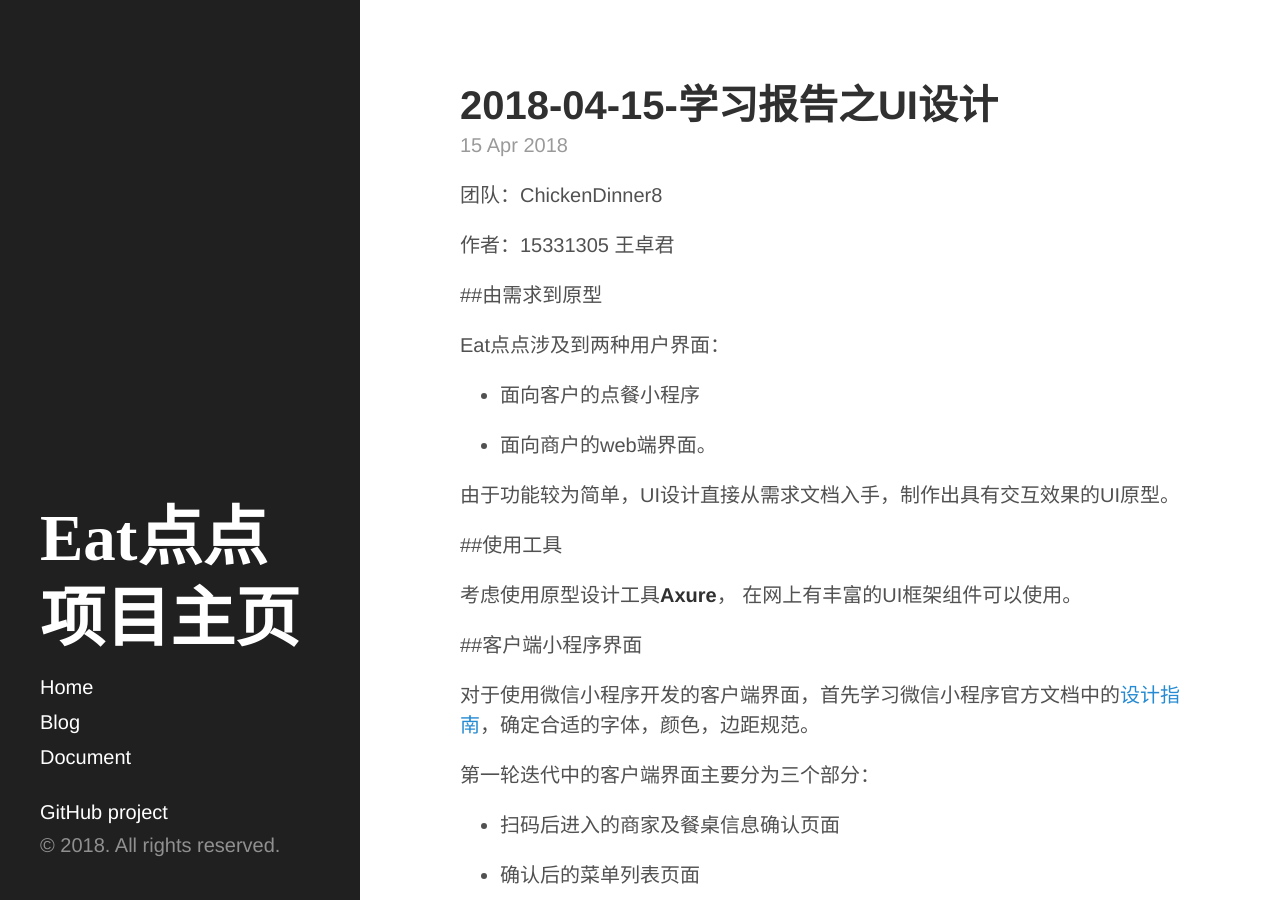
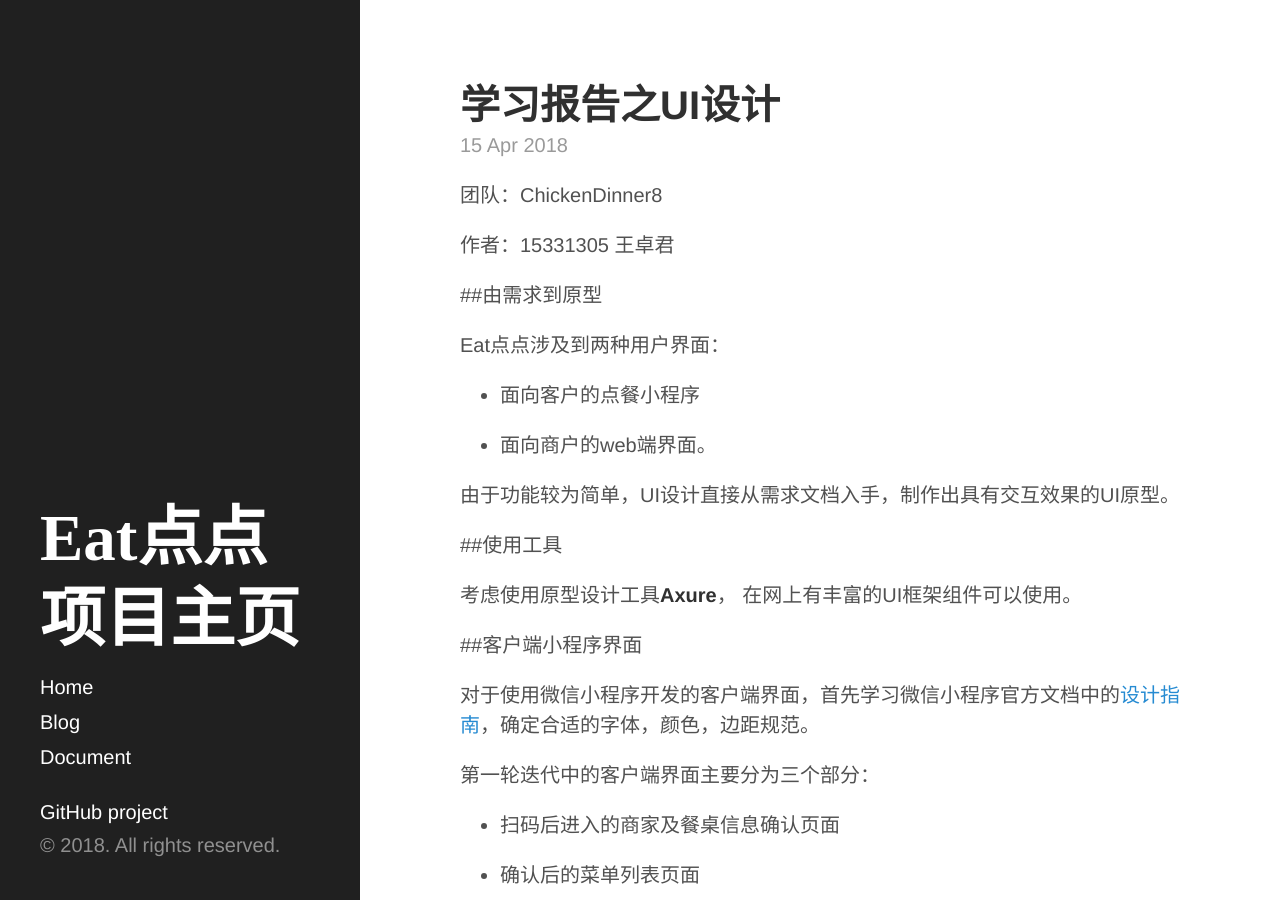
Before and after one commit to ChickenDinner8/ChickenDinner8.github.io, a Jekyll site: the page built from _posts/2018-04-15-学习报告之UI设计.md, in a window 1280 px wide and 900 px high. Built offline with Jekyll 4.4.1, drawn with Linux system fonts in a browser that asks for light colours; part of the change alters nothing that is shown.

Commit message:
modified image link

```diff
--- a/_posts/2018-04-15-学习报告之UI设计.md
+++ b/_posts/2018-04-15-学习报告之UI设计.md
@@ -1,6 +1,6 @@
 ---
 layout: post
-title: 2018-04-15-学习报告之UI设计
+title: 学习报告之UI设计
 tags : blog
 ---
 
@@ -88,8 +88,8 @@ Eat点点涉及到两种用户界面：
 
 感谢网络上UI组件的制作者们！
 
-[1]: https://raw.githubusercontent.com/ChickenDinner8/ChickenDinner8.github.io/master/public/img/lun/客户端UI1.PNG
-[2]: https://raw.githubusercontent.com/ChickenDinner8/ChickenDinner8.github.io/master/public/img/lun/客户端UI2.PNG
-[3]: https://raw.githubusercontent.com/ChickenDinner8/ChickenDinner8.github.io/master/public/img/lun/客户端UI3.PNG
-[4]: https://raw.githubusercontent.com/ChickenDinner8/ChickenDinner8.github.io/master/public/img/lun/商户端UI1.PNG
-[5]: https://raw.githubusercontent.com/ChickenDinner8/ChickenDinner8.github.io/master/public/img/lun/商户端UI2.PNG
+[1]: https://raw.githubusercontent.com/ChickenDinner8/ChickenDinner8.github.io/master/public/img/lun/%E5%AE%A2%E6%88%B7%E7%AB%AFUI1.png
+[2]: https://raw.githubusercontent.com/ChickenDinner8/ChickenDinner8.github.io/master/public/img/lun/%E5%AE%A2%E6%88%B7%E7%AB%AFUI2.png
+[3]: https://raw.githubusercontent.com/ChickenDinner8/ChickenDinner8.github.io/master/public/img/lun/%E5%AE%A2%E6%88%B7%E7%AB%AFUI3.png
+[4]: https://raw.githubusercontent.com/ChickenDinner8/ChickenDinner8.github.io/master/public/img/lun/%E5%95%86%E6%88%B7%E7%AB%AFUI1.png
+[5]: https://raw.githubusercontent.com/ChickenDinner8/ChickenDinner8.github.io/master/public/img/lun/%E5%95%86%E6%88%B7%E7%AB%AFUI2.png
```
